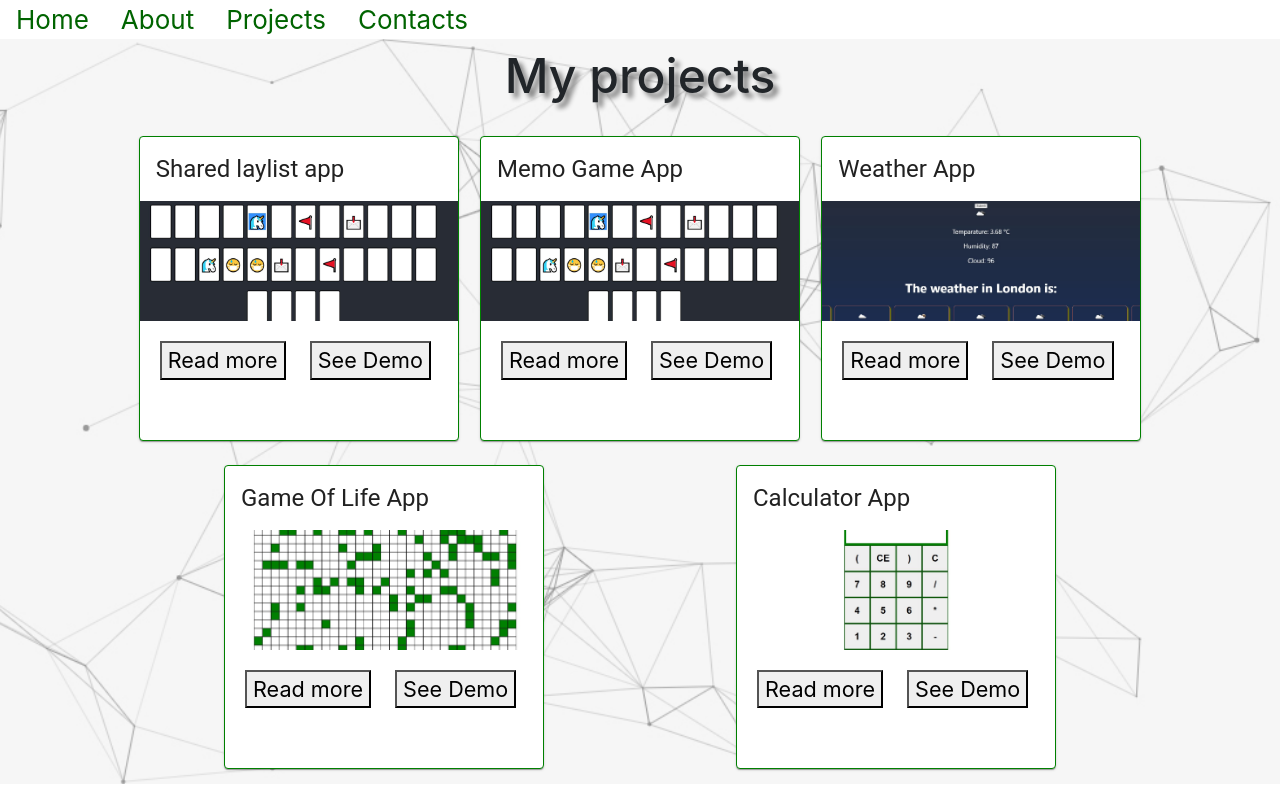
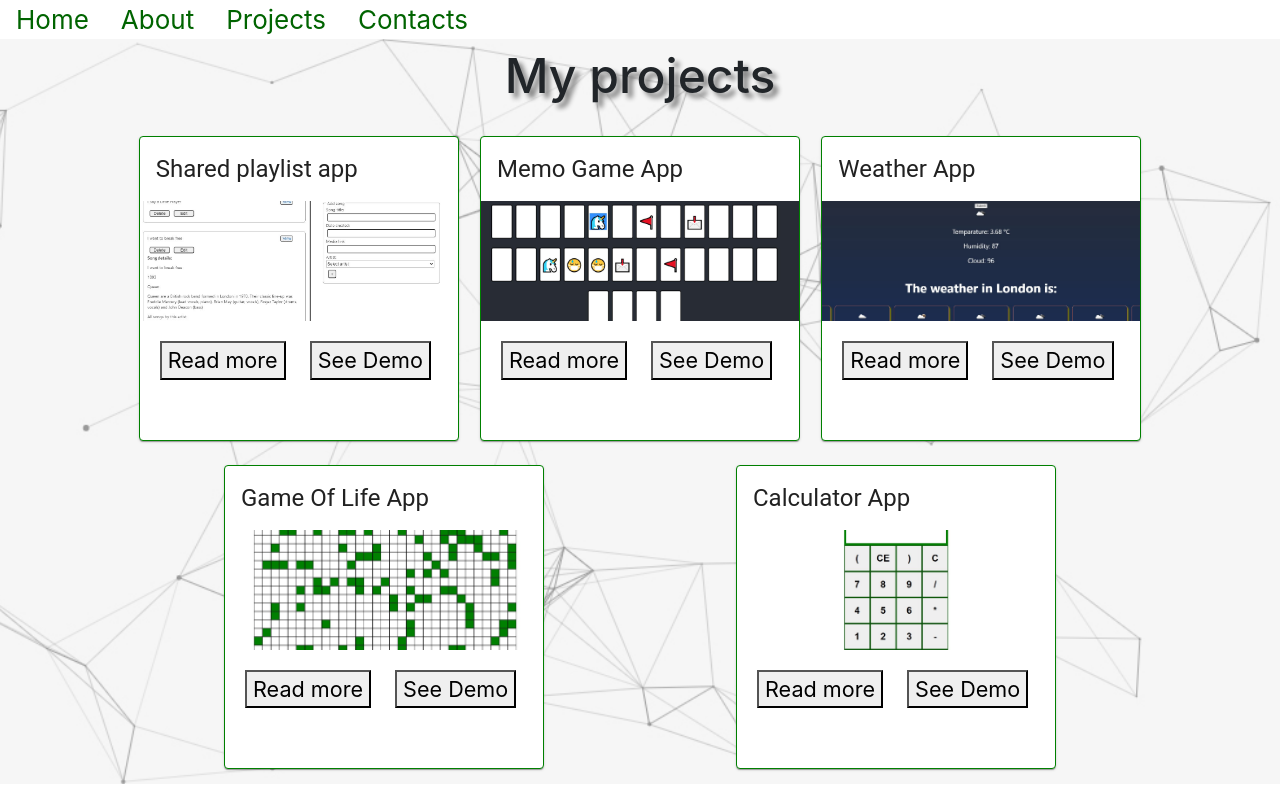
Before and after one commit to linhgraphic/React_practice, a React (Create React App) app: page /projects in a window 1280 px wide. Built offline with nearby package versions, Linux system fonts and the light colour scheme.

Commit message:
fix Playlist project card

```diff
--- a/src/constants/index.js
+++ b/src/constants/index.js
@@ -2,19 +2,21 @@ import WeatherApp from "../assets/images/WeatherApp.JPG";
 import GameOfLifeApp from "../assets/images/GameOfLifeApp.JPG";
 import CalculatorApp from "../assets/images/CalculatorApp.JPG";
 import MemoGame from "../assets/images/MemoGame.JPG";
+import Playlist from "../assets/images/Playlist.JPG";
 
 export const projects = [
   {
     url: "https://playlist-app-graphpql.netlify.app/",
-    name: "Shared laylist app",
+    name: "Shared playlist app",
     expandedTitle: "A full-stack app with my music server",
     description: [
       "Tech stack: full-stack",
       "Server side: Node.js, Graphql, MongoDb were used to build my music server",
+      "Apollo Client for communication layer between front-end and back-end",
       "Client side:  React.js",
-      "Semantic-ui and extensive use of flexbox was used for responsive design",
+      "Semantic-ui and an extensive use of flexbox was used for responsive design",
     ],
-    img: MemoGame,
+    img: Playlist,
   },
   {
     url: "https://linhgraphic.github.io/memo-game/",
```
Also changed, not shown: src/assets/images/Playlist.JPG (added).
